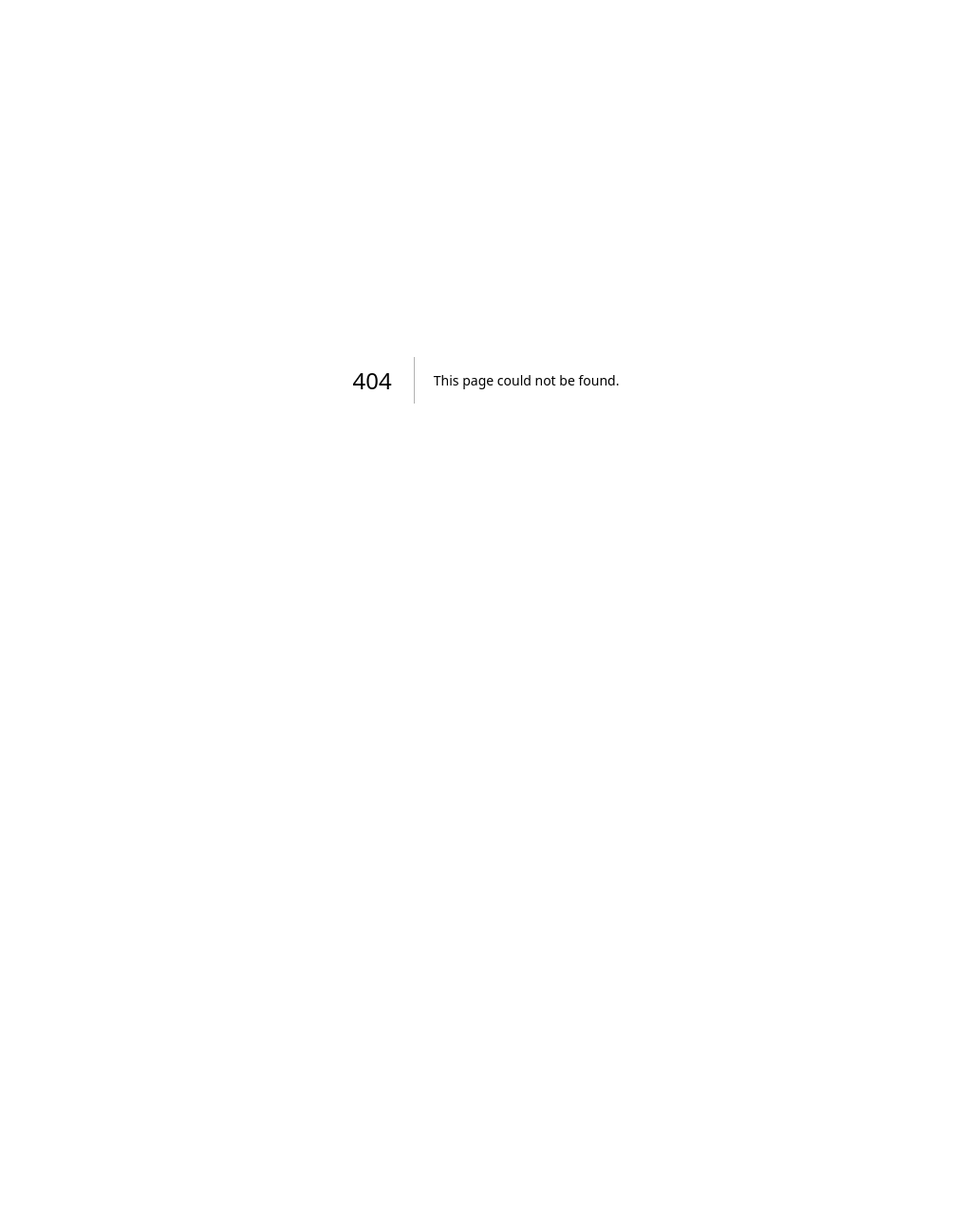
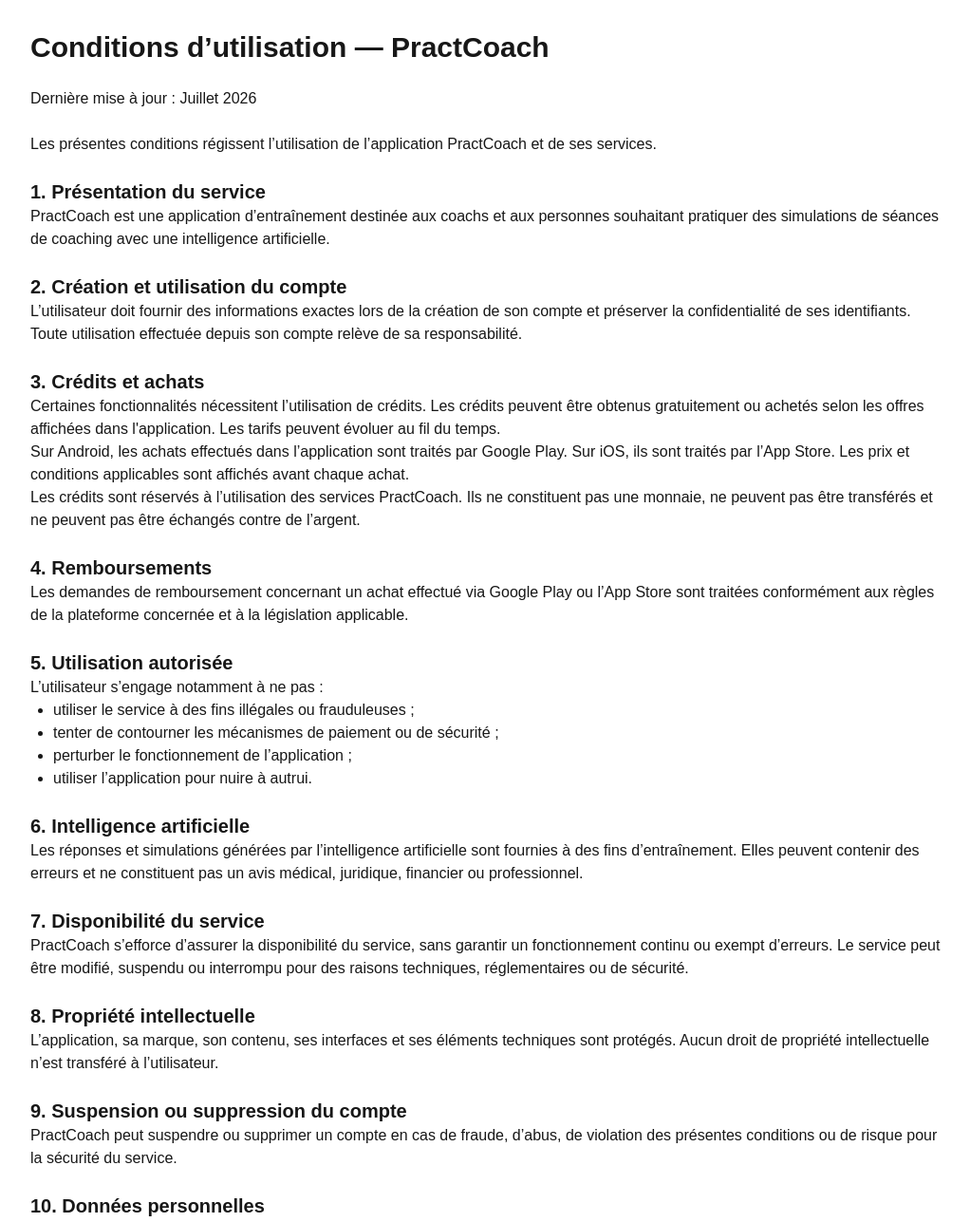
Before and after one commit to CoachANA/PractCoach, a Next.js app: page /terms in a window 1280 px wide. Before the commit this address had no page. Shown: the top 1287 px of the page at 95% size, without its empty margins (128-1150 px from the left). Before the commit the page ends 800 px from the top, so only its background shows below. Built offline with nearby package versions, Linux system fonts and the light colour scheme.

Commit message:
Add Terms of Service page

```diff
--- a/app/privacy/page.tsx
+++ b/app/privacy/page.tsx
@@ -36,6 +36,20 @@
       </section>
 
       <section>
+      <h2 className="text-xl font-semibold">Conditions d'utilisation</h2>
+
+      <p>
+        Consultez également nos{" "}
+        <a
+        href="/terms"
+        className="text-blue-600 underline hover:text-blue-800"
+        >
+        Conditions d'utilisation
+        </a>.
+      </p>
+      </section>
+
+      <section>
         <h2 className="text-xl font-semibold">Partage des données</h2>
         <p>
           Les données ne sont pas vendues à des tiers.
--- /dev/null
+++ b/app/terms/page.tsx
@@ -0,0 +1,177 @@
+export default function TermsPage() {
+  return (
+    <main className="max-w-5xl mx-auto p-8 space-y-6">
+      <h1 className="text-3xl font-bold">
+        Conditions d’utilisation — PractCoach
+      </h1>
+
+      <p>Dernière mise à jour : Juillet 2026</p>
+
+      <p>
+        Les présentes conditions régissent l’utilisation de l’application
+        PractCoach et de ses services.
+      </p>
+
+      <section>
+        <h2 className="text-xl font-semibold">
+          1. Présentation du service
+        </h2>
+        <p>
+          PractCoach est une application d’entraînement destinée aux coachs et
+          aux personnes souhaitant pratiquer des simulations de séances de
+          coaching avec une intelligence artificielle.
+        </p>
+      </section>
+
+      <section>
+        <h2 className="text-xl font-semibold">
+          2. Création et utilisation du compte
+        </h2>
+        <p>
+          L’utilisateur doit fournir des informations exactes lors de la
+          création de son compte et préserver la confidentialité de ses
+          identifiants. Toute utilisation effectuée depuis son compte relève de
+          sa responsabilité.
+        </p>
+      </section>
+
+      <section>
+        <h2 className="text-xl font-semibold">
+          3. Crédits et achats
+        </h2>
+
+        <p>
+          Certaines fonctionnalités nécessitent l’utilisation de crédits. Les crédits peuvent être obtenus gratuitement ou achetés selon les offres affichées dans l'application. Les tarifs peuvent évoluer au fil du temps.
+        </p>
+
+        <p>
+          Sur Android, les achats effectués dans l’application sont traités par
+          Google Play. Sur iOS, ils sont traités par l’App Store. Les prix et
+          conditions applicables sont affichés avant chaque achat.
+        </p>
+
+        <p>
+          Les crédits sont réservés à l’utilisation des services PractCoach.
+          Ils ne constituent pas une monnaie, ne peuvent pas être transférés et
+          ne peuvent pas être échangés contre de l’argent.
+        </p>
+      </section>
+
+      <section>
+        <h2 className="text-xl font-semibold">
+          4. Remboursements
+        </h2>
+        <p>
+          Les demandes de remboursement concernant un achat effectué via
+          Google Play ou l’App Store sont traitées conformément aux règles de
+          la plateforme concernée et à la législation applicable.
+        </p>
+      </section>
+
+      <section>
+        <h2 className="text-xl font-semibold">
+          5. Utilisation autorisée
+        </h2>
+
+        <p>L’utilisateur s’engage notamment à ne pas :</p>
+
+        <ul className="list-disc ml-6">
+          <li>utiliser le service à des fins illégales ou frauduleuses ;</li>
+          <li>
+            tenter de contourner les mécanismes de paiement ou de sécurité ;
+          </li>
+          <li>perturber le fonctionnement de l’application ;</li>
+          <li>utiliser l’application pour nuire à autrui.</li>
+        </ul>
+      </section>
+
+      <section>
+        <h2 className="text-xl font-semibold">
+          6. Intelligence artificielle
+        </h2>
+        <p>
+          Les réponses et simulations générées par l’intelligence artificielle
+          sont fournies à des fins d’entraînement. Elles peuvent contenir des
+          erreurs et ne constituent pas un avis médical, juridique, financier
+          ou professionnel.
+        </p>
+      </section>
+
+      <section>
+        <h2 className="text-xl font-semibold">
+          7. Disponibilité du service
+        </h2>
+        <p>
+          PractCoach s’efforce d’assurer la disponibilité du service, sans
+          garantir un fonctionnement continu ou exempt d’erreurs. Le service
+          peut être modifié, suspendu ou interrompu pour des raisons
+          techniques, réglementaires ou de sécurité.
+        </p>
+      </section>
+
+      <section>
+        <h2 className="text-xl font-semibold">
+          8. Propriété intellectuelle
+        </h2>
+        <p>
+          L’application, sa marque, son contenu, ses interfaces et ses éléments
+          techniques sont protégés. Aucun droit de propriété intellectuelle
+          n’est transféré à l’utilisateur.
+        </p>
+      </section>
+
+      <section>
+        <h2 className="text-xl font-semibold">
+          9. Suspension ou suppression du compte
+        </h2>
+        <p>
+          PractCoach peut suspendre ou supprimer un compte en cas de fraude,
+          d’abus, de violation des présentes conditions ou de risque pour la
+          sécurité du service.
+        </p>
+      </section>
+
+      <section>
+        <h2 className="text-xl font-semibold">
+          10. Données personnelles
+        </h2>
+         <p>
+            Le traitement des données personnelles est décrit dans notre{" "}
+            <a
+            href="/privacy"
+            className="text-blue-600 underline hover:text-blue-800"
+            >
+            Politique de confidentialité
+            </a>.
+        </p>
+      </section>
+
+      <section>
+        <h2 className="text-xl font-semibold">
+          11. Modification des conditions
+        </h2>
+        <p>
+          Les présentes conditions peuvent être mises à jour afin de tenir
+          compte de l’évolution du service, de la réglementation ou des
+          fonctionnalités. La date de mise à jour est indiquée en haut de la
+          page.
+        </p>
+      </section>
+
+      <section>
+        <h2 className="text-xl font-semibold">
+          12. Contact
+        </h2>
+
+        <p>
+          <a
+            href="mailto:support@practcoach.com"
+            className="underline"
+          >
+            support@practcoach.com
+          </a>
+        </p>
+      </section>
+    </main>
+  );
+}
```
